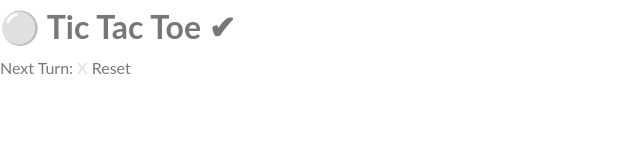
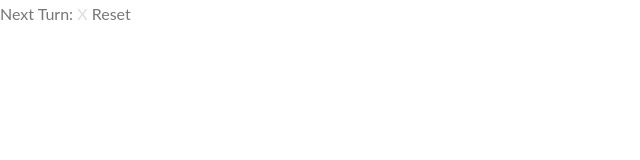
Before and after one commit to lightify97/lightify97.github.io, a plain HTML site: page projects/tictactoe/index.html in a window 1280 px wide. Shown: the whole page, without its empty margins (0-640 px from the left). Drawn offline with nearby package versions, Linux system fonts and the light colour scheme; files that its build step writes are made by us from their sources.

Commit message:
Update index.html

```diff
--- a/projects/tictactoe/index.html
+++ b/projects/tictactoe/index.html
@@ -12,7 +12,6 @@
 
 <body>
   <header>
-    <h1 class="title">⚪ Tic Tac Toe ✔</h1>
   </header>
   <main>
     <section class="game-info">
```
